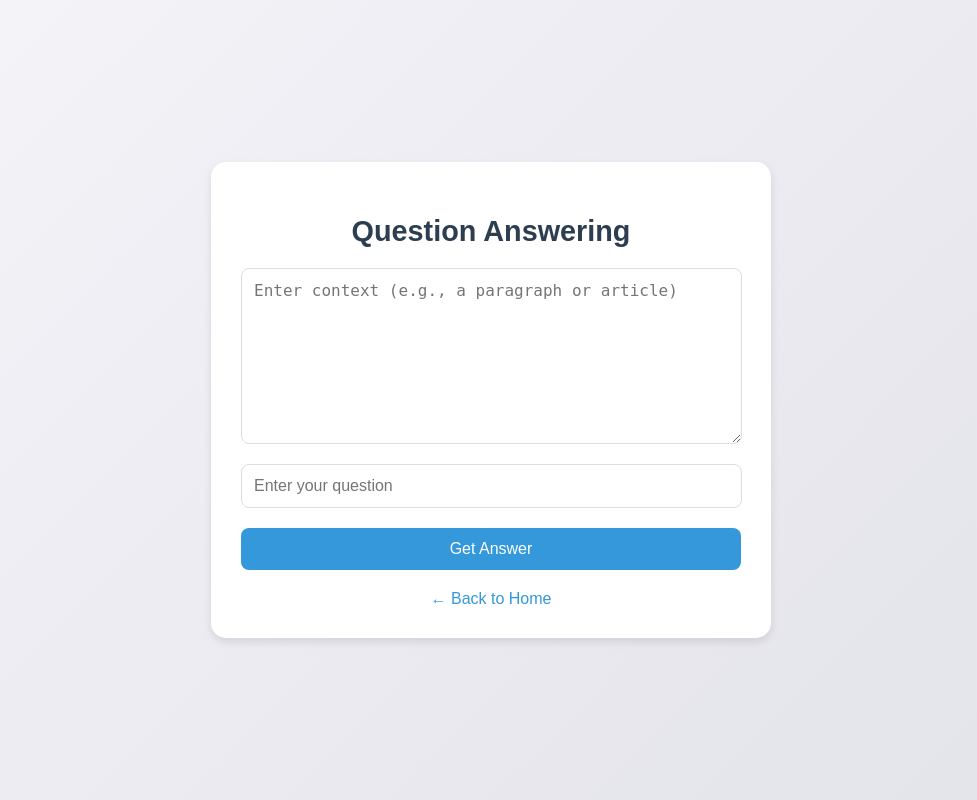
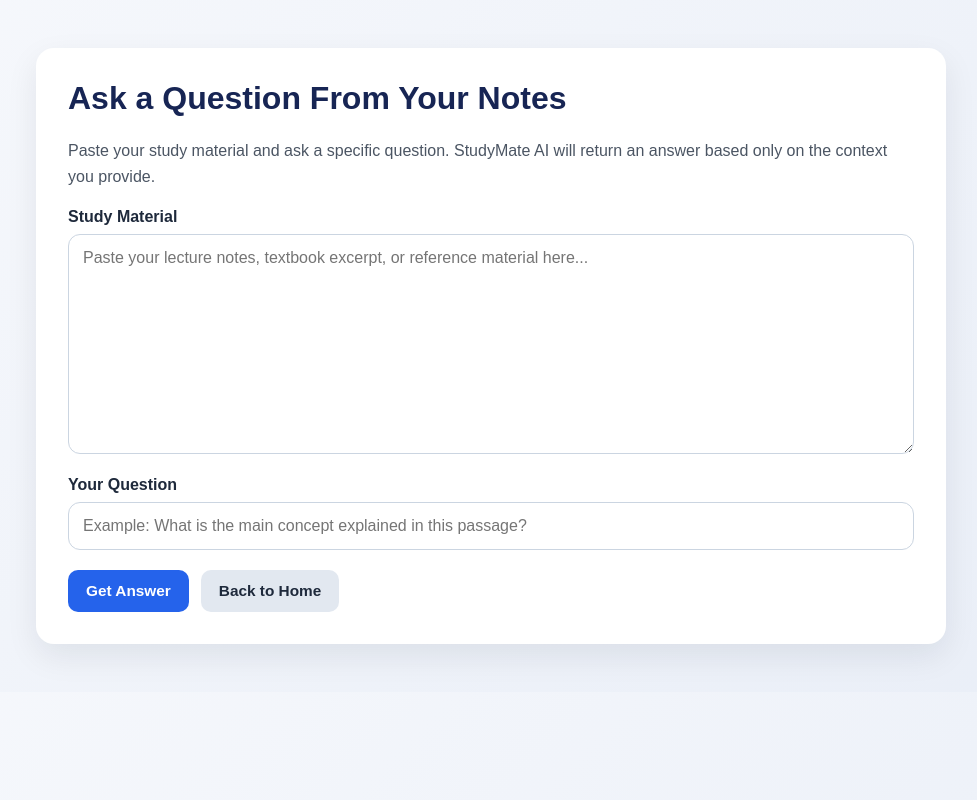
Before and after one commit to mikhail0777/StudyMate-AI, a Flask app: page /ask in a window 1280 px wide. Shown: the whole page, without its empty margins (149-1126 px from the left). Run offline with Flask 3, Linux system fonts and the light colour scheme.

Commit message:
Update qa.html

```diff
--- a/templates/qa.html
+++ b/templates/qa.html
@@ -3,113 +3,149 @@
 <head>
     <meta charset="UTF-8">
     <meta name="viewport" content="width=device-width, initial-scale=1.0">
-    <title>Question Answering</title>
+    <title>Ask From Notes | StudyMate AI</title>
     <style>
-        /* General Styles */
-        body {
-            font-family: 'Arial', sans-serif;
-            margin: 0;
-            padding: 0;
-            background: linear-gradient(135deg, #f4f4f9, #e2e2e9);
-            color: #333;
-            display: flex;
-            justify-content: center;
-            align-items: center;
-            min-height: 100vh;
+        * {
+            box-sizing: border-box;
         }
 
-        .form-container {
-            background-color: #ffffff;
-            border-radius: 15px;
-            box-shadow: 0 4px 8px rgba(0, 0, 0, 0.1);
-            padding: 30px;
-            width: 100%;
-            max-width: 500px;
-            animation: slideUp 0.5s ease-in-out;
+        body {
+            margin: 0;
+            font-family: Arial, sans-serif;
+            background: linear-gradient(135deg, #f6f8fc, #e9eef7);
+            color: #1f2937;
         }
 
-        h2 {
-            font-size: 1.8rem;
-            margin-bottom: 20px;
-            color: #2c3e50;
-            text-align: center;
+        .page {
+            max-width: 950px;
+            margin: 0 auto;
+            padding: 48px 20px;
         }
 
-        /* Form Styles */
-        form {
-            display: flex;
-            flex-direction: column;
-            gap: 20px;
+        .card {
+            background: white;
+            border-radius: 18px;
+            padding: 32px;
+            box-shadow: 0 12px 32px rgba(15, 23, 42, 0.08);
         }
 
-        textarea, input {
-            width: 95%;
-            padding: 12px;
-            border: 1px solid #ddd;
-            border-radius: 8px;
-            font-size: 1rem;
-            transition: border-color 0.3s ease, box-shadow 0.3s ease;
+        h1 {
+            margin-top: 0;
+            color: #172554;
         }
 
-        textarea:focus, input:focus {
-            border-color: #3498db;
-            box-shadow: 0 0 8px rgba(52, 152, 219, 0.3);
-            outline: none;
+        p {
+            color: #4b5563;
+            line-height: 1.6;
+        }
+
+        label {
+            display: block;
+            margin-top: 18px;
+            margin-bottom: 8px;
+            font-weight: 700;
+            color: #1e293b;
+        }
+
+        textarea,
+        input {
+            width: 100%;
+            padding: 14px;
+            border: 1px solid #cbd5e1;
+            border-radius: 12px;
+            font-size: 1rem;
+            font-family: inherit;
         }
 
         textarea {
+            min-height: 220px;
             resize: vertical;
-            min-height: 150px;
+        }
+
+        .error {
+            margin-top: 16px;
+            padding: 12px 14px;
+            border-radius: 10px;
+            background: #fee2e2;
+            color: #991b1b;
+            font-weight: 600;
+        }
+
+        .actions {
+            margin-top: 20px;
+            display: flex;
+            gap: 12px;
+            flex-wrap: wrap;
+        }
+
+        button,
+        .back-link {
+            display: inline-block;
+            border: none;
+            border-radius: 10px;
+            padding: 12px 18px;
+            font-size: 0.96rem;
+            font-weight: 600;
+            text-decoration: none;
+            cursor: pointer;
         }
 
         button {
-            background-color: #3498db;
-            color: #ffffff;
-            padding: 12px 20px;
-            border: none;
-            border-radius: 8px;
-            font-size: 1rem;
-            cursor: pointer;
-            transition: background-color 0.3s ease, transform 0.3s ease;
+            background: #2563eb;
+            color: white;
         }
 
         button:hover {
-            background-color: #2980b9;
-            transform: scale(1.05);
+            background: #1d4ed8;
         }
 
-        /* Back to Home Button */
-        .back-to-home {
-            display: block;
-            text-align: center;
-            margin-top: 20px;
-            color: #3498db;
-            text-decoration: none;
-            font-size: 1rem;
-            transition: color 0.3s ease;
+        .back-link {
+            background: #e2e8f0;
+            color: #1e293b;
         }
 
-        .back-to-home:hover {
-            color: #2980b9;
-        }
-
-        /* Animations */
-        @keyframes slideUp {
-            from { transform: translateY(20px); opacity: 0; }
-            to { transform: translateY(0); opacity: 1; }
+        .back-link:hover {
+            background: #cbd5e1;
         }
     </style>
 </head>
 <body>
-    <div class="form-container">
-        <h2>Question Answering</h2>
-        <form method="post" action="/answer-question">
-            <textarea name="context" placeholder="Enter context (e.g., a paragraph or article)"></textarea>
-            <input type="text" name="question" placeholder="Enter your question">
-            <button type="submit">Get Answer</button>
-        </form>
-        <!-- Back to Home Button -->
-        <a href="/" class="back-to-home">← Back to Home</a>
+    <div class="page">
+        <div class="card">
+            <h1>Ask a Question From Your Notes</h1>
+            <p>
+                Paste your study material and ask a specific question. StudyMate AI will return
+                an answer based only on the context you provide.
+            </p>
+
+            <form method="POST" action="/ask">
+                <label for="context">Study Material</label>
+                <textarea
+                    id="context"
+                    name="context"
+                    placeholder="Paste your lecture notes, textbook excerpt, or reference material here..."
+                    required
+                ></textarea>
+
+                <label for="question">Your Question</label>
+                <input
+                    id="question"
+                    type="text"
+                    name="question"
+                    placeholder="Example: What is the main concept explained in this passage?"
+                    required
+                >
+
+                {% if error %}
+                    <div class="error">{{ error }}</div>
+                {% endif %}
+
+                <div class="actions">
+                    <button type="submit">Get Answer</button>
+                    <a class="back-link" href="/">Back to Home</a>
+                </div>
+            </form>
+        </div>
     </div>
 </body>
 </html>
```
